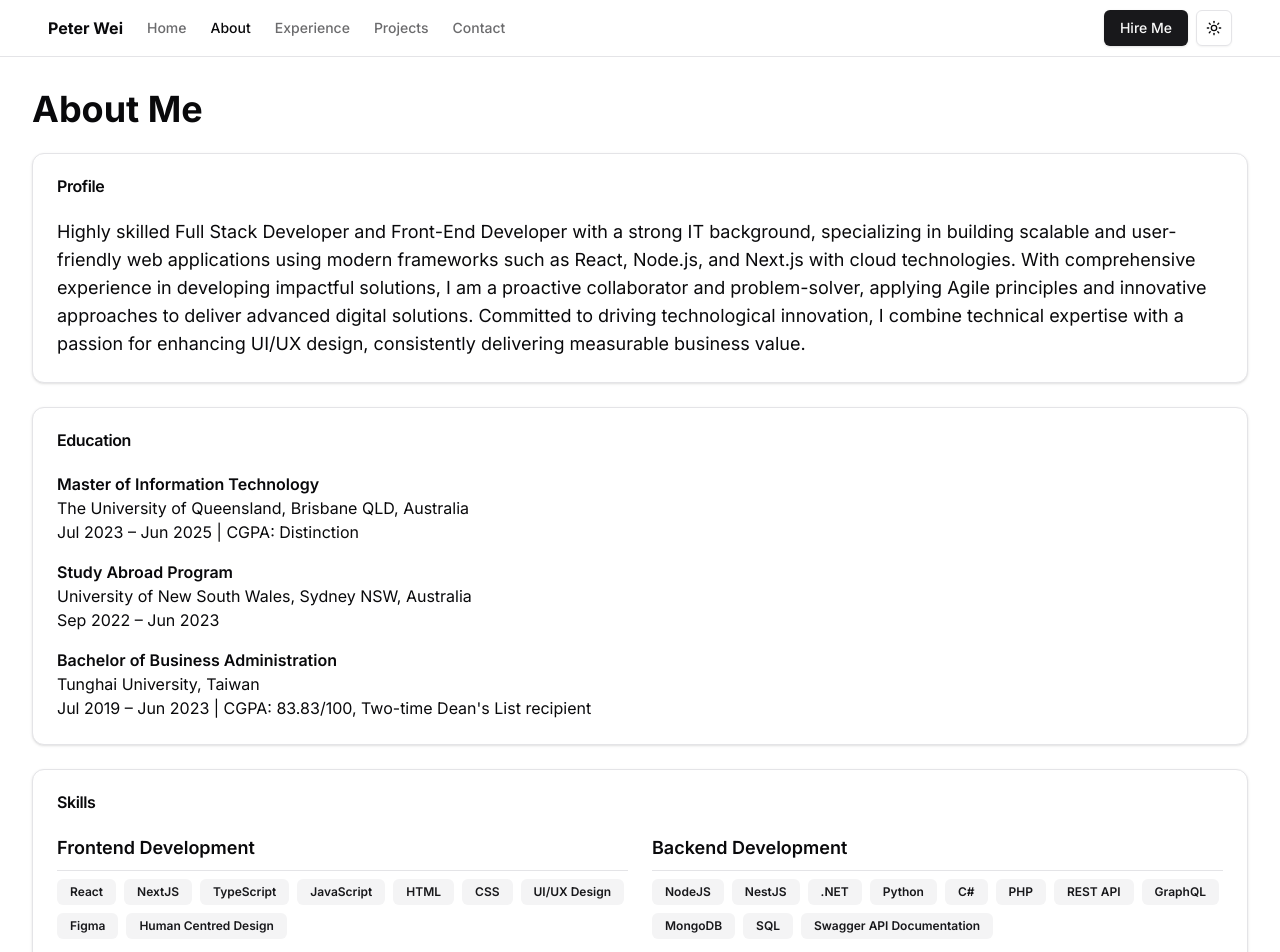
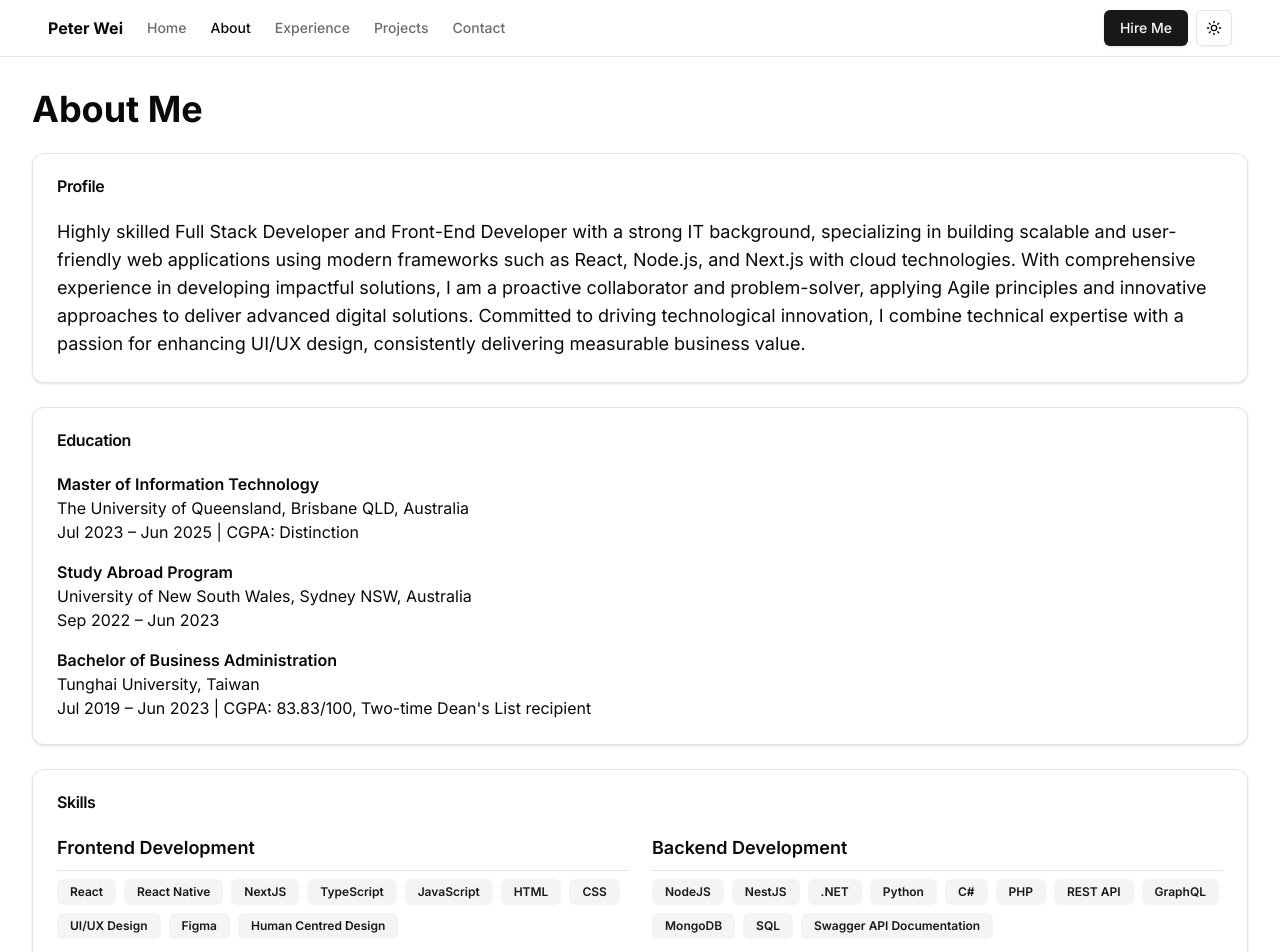
Before and after one commit to Petersonwei/my-portfolio, a Next.js app: page /about in a window 1280 px wide. Shown: the top 952 px of the page. Built offline with nearby package versions, Linux system fonts and the light colour scheme.

Commit message:
Update the skills item

```diff
--- a/app/about/page.tsx
+++ b/app/about/page.tsx
@@ -6,7 +6,7 @@ export default function AboutPage() {
     frontEnd: {
       title: "Frontend Development",
       items: [
-        "React", "NextJS", "TypeScript", "JavaScript", "HTML", "CSS",
+        "React", "React Native", "NextJS", "TypeScript", "JavaScript", "HTML", "CSS",
         "UI/UX Design", "Figma", "Human Centred Design"
       ]
     },
```
